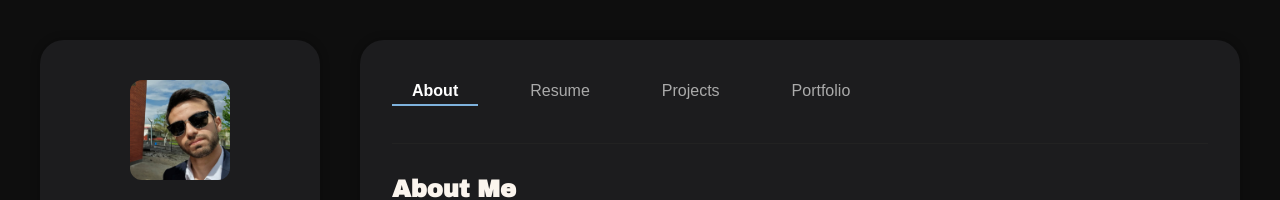
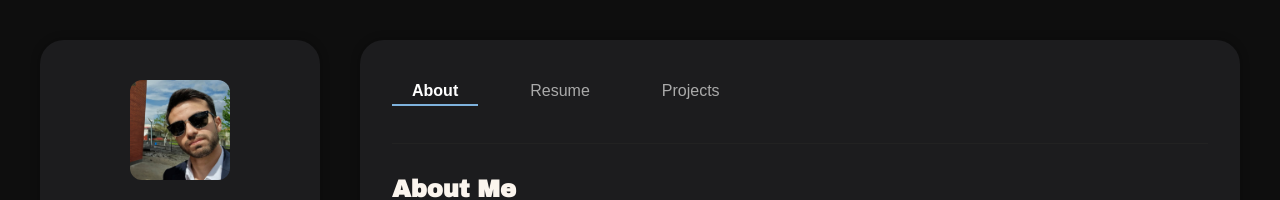
Before and after one commit to multimccp/Portofolio, a React (Create React App) app: page / in a window 1280 px wide. Shown: the top 200 px of the page. Built offline with nearby package versions, Linux system fonts and the light colour scheme; a web font is replaced by a local one.

Commit message:
update10

```diff
--- a/src/components/Navbar.js
+++ b/src/components/Navbar.js
@@ -1,7 +1,7 @@
 import "../App.css";
 
 export default function Navbar({ active, onChange }) {
-  const items = ["about", "resume", "projects", "portfolio"];
+  const items = ["about", "resume", "projects"];
   return (
     <nav className="navbar">
       {items.map((id) => (
```
